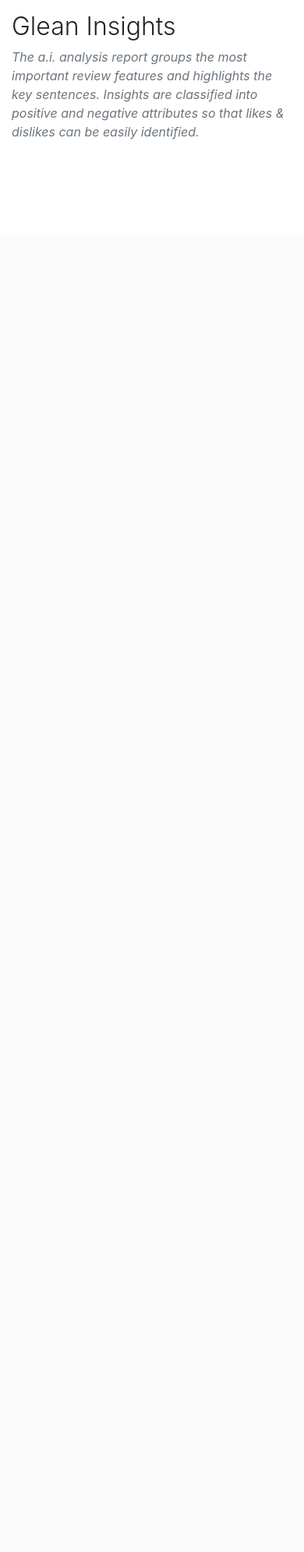
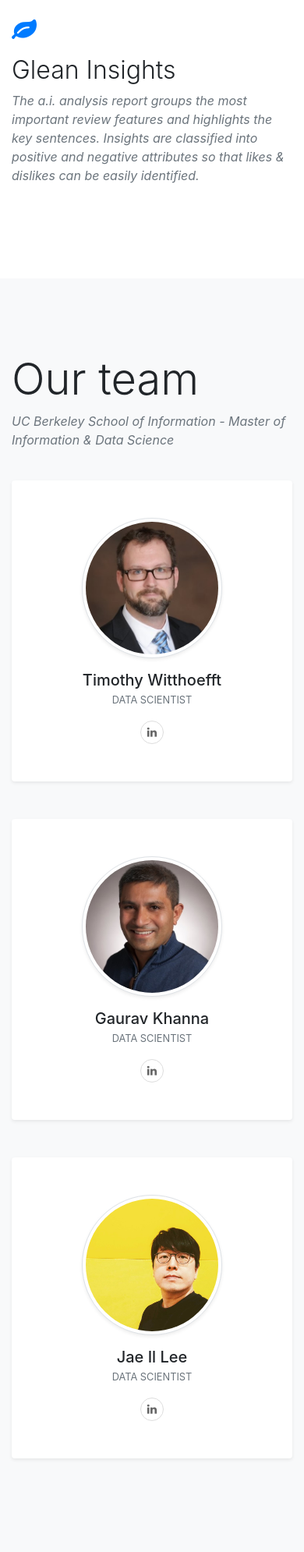
Before and after one commit to UCB-MIDS/InsightsFromReviews, a Django app: page / in a window 390 px wide. Shown: the part 1453-3443 px from the top of the page at 78% size. Before the commit the page ends 1632 px from the top, so only its background shows below. Run offline with Django 3.2, Linux system fonts and the light colour scheme; parts of the project's set-up code (start-up, migrations or seed data) failed here and were passed over; some libraries are stand-ins or nearby versions.

Commit message:
UX changes

```diff
--- a/app/ai/templates/ai/actionableinsight.html
+++ b/app/ai/templates/ai/actionableinsight.html
@@ -20,9 +20,6 @@
          <ul class="navbar-nav">
             <li class="nav-item">
                <a class="nav-link" href="/">Home</a>
-            </li>
-            <li class="nav-item">
-               <a class="nav-link" href="/about/">About Us</a>
             </li>
             <li class="nav-item active">
                <a class="nav-link" href="/actionableinsight/">Insights</a>
--- a/app/ai/templates/ai/home.html
+++ b/app/ai/templates/ai/home.html
@@ -20,9 +20,6 @@
          <ul class="navbar-nav">
             <li class="nav-item active">
                <a class="nav-link" href="/">Home</a>
-            </li>
-            <li class="nav-item">
-               <a class="nav-link" href="/about/">About Us</a>
             </li>
             <li class="nav-item">
                <a class="nav-link" href="/actionableinsight/">Insights</a>
@@ -64,6 +61,53 @@ The a.i. service identifies the top products, collects user reviews, and perform
   </div>
 </div>
 
+<div class="bg-light py-5">
+  <div class="container py-5">
+    <div class="row mb-4">
+      <div class="col-lg-5">
+        <h2 class="display-4 font-weight-light">Our team</h2>
+        <p class="font-italic text-muted">UC Berkeley School of Information - Master of Information & Data Science</p>
+      </div>
+    </div>
+
+    <div class="row text-center">
+      <!-- Team item-->
+      <div class="col-xl-3 col-sm-6 mb-5">
+        <div class="bg-white rounded shadow-sm py-5 px-4"><img src="/static/ai/tw.jpeg" alt="" width="180" class="img-fluid rounded-circle mb-3 img-thumbnail shadow-sm">
+          <h5 class="mb-0">Timothy Witthoefft</h5><span class="small text-uppercase text-muted">Data Scientist</span>
+          <ul class="social mb-0 list-inline mt-3">
+            <li class="list-inline-item"><a href="https://www.linkedin.com/in/timwitthoefft/" class="social-link"><i class="fa fa-linkedin"></i></a></li>
+          </ul>
+        </div>
+      </div>
+      <!-- End-->
+
+      <!-- Team item-->
+      <div class="col-xl-3 col-sm-6 mb-5">
+        <div class="bg-white rounded shadow-sm py-5 px-4"><img src="/static/ai/gk.jpeg" alt="" width="180" class="img-fluid rounded-circle mb-3 img-thumbnail shadow-sm">
+          <h5 class="mb-0">Gaurav Khanna</h5><span class="small text-uppercase text-muted">Data Scientist</span>
+          <ul class="social mb-0 list-inline mt-3">
+            <li class="list-inline-item"><a href="https://www.linkedin.com/in/gktech/" class="social-link"><i class="fa fa-linkedin"></i></a></li>
+          </ul>
+        </div>
+      </div>
+      <!-- End-->
+
+      <!-- Team item-->
+      <div class="col-xl-3 col-sm-6 mb-5">
+        <div class="bg-white rounded shadow-sm py-5 px-4"><img src="/static/ai/jl.jpg" alt="" width="180" class="img-fluid rounded-circle mb-3 img-thumbnail shadow-sm">
+          <h5 class="mb-0">Jae Il Lee</h5><span class="small text-uppercase text-muted">Data Scientist</span>
+          <ul class="social mb-0 list-inline mt-3">
+            <li class="list-inline-item"><a href="https://www.linkedin.com/in/jae-il-lee-38821039/" class="social-link"><i class="fa fa-linkedin"></i></a></li>
+          </ul>
+        </div>
+      </div>
+      <!-- End-->
+
+    </div>
+  </div>
+</div>
+
 	<footer class="footer bg-dark">
       <div class="container bg-dark">
         <span class="text-muted bg-dark">Data Science W210 Capstone</span>
@@ -81,6 +125,7 @@ The a.i. service identifies the top products, collects user reviews, and perform
 	-->
 	<!-- Latest compiled and minified CSS -->
 	<link rel="stylesheet" href="https://maxcdn.bootstrapcdn.com/bootstrap/4.3.1/css/bootstrap.min.css">
+	<link rel="stylesheet" href="https://stackpath.bootstrapcdn.com/font-awesome/4.7.0/css/font-awesome.min.css">
 
 	<!-- jQuery library -->
 	<script src="https://ajax.googleapis.com/ajax/libs/jquery/3.4.1/jquery.min.js"></script>
--- a/app/ai/templates/ai/result.html
+++ b/app/ai/templates/ai/result.html
@@ -20,9 +20,6 @@
          <ul class="navbar-nav">
             <li class="nav-item">
                <a class="nav-link" href="/">Home</a>
-            </li>
-            <li class="nav-item">
-               <a class="nav-link" href="/about/">About Us</a>
             </li>
             <li class="nav-item active">
                <a class="nav-link" href="/actionableinsight/">Insights</a>
--- a/app/ai/views.py
+++ b/app/ai/views.py
@@ -339,6 +339,7 @@ def review_scrape(product_asin, page_number, filter_by):
         print ("Scraping SUCCESS!")
     else:
         print ("Scraping FAIL!" + response[:100])
+        return []
 
     parsed_review = parse_page(response, parse_text_start, parse_text_end, 'list')
     print ("Length of Review : " + str(len(parsed_review)))
```
